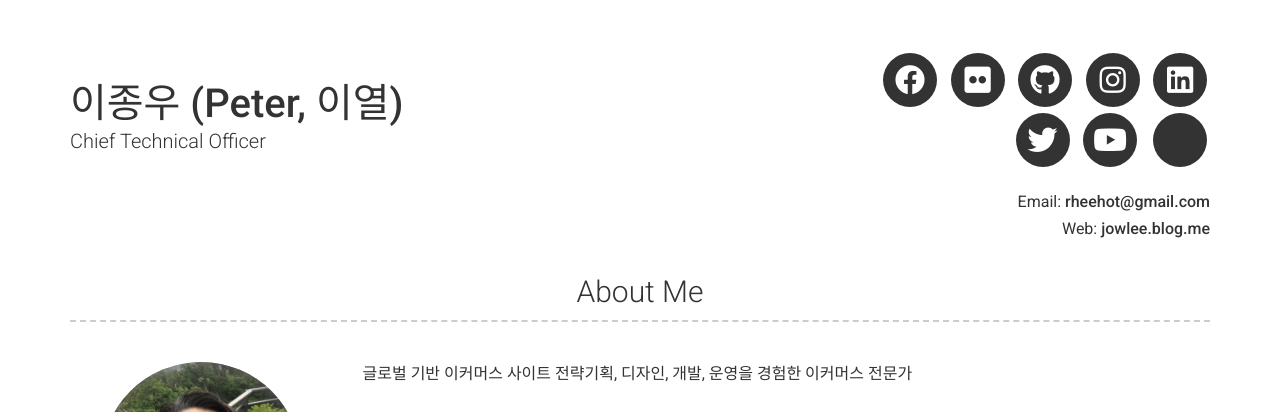
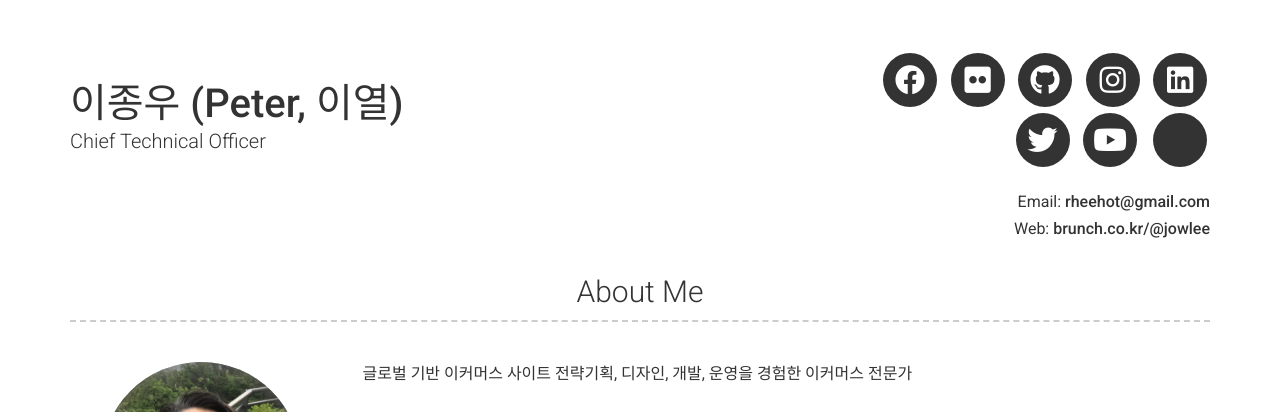
Before and after one commit to rheehot/rheehot.github.io, a Jekyll site: the page built from index.md, in a window 1280 px wide and 900 px high. Shown: the top 412 px of the window. Built offline with Jekyll 4.4.1, drawn with Linux system fonts in a browser that asks for light colours; nearby versions of some CDN libraries.

Commit message:
final 0413

```diff
--- a/_config.yml
+++ b/_config.yml
@@ -7,7 +7,7 @@ name: 이종우 (Peter, 이열)
 title: Chief Technical Officer
 email: rheehot@gmail.com
 phone:
-website: jowlee.blog.me
+website: brunch.co.kr/@jowlee
 
 darkmode: false
 
```
